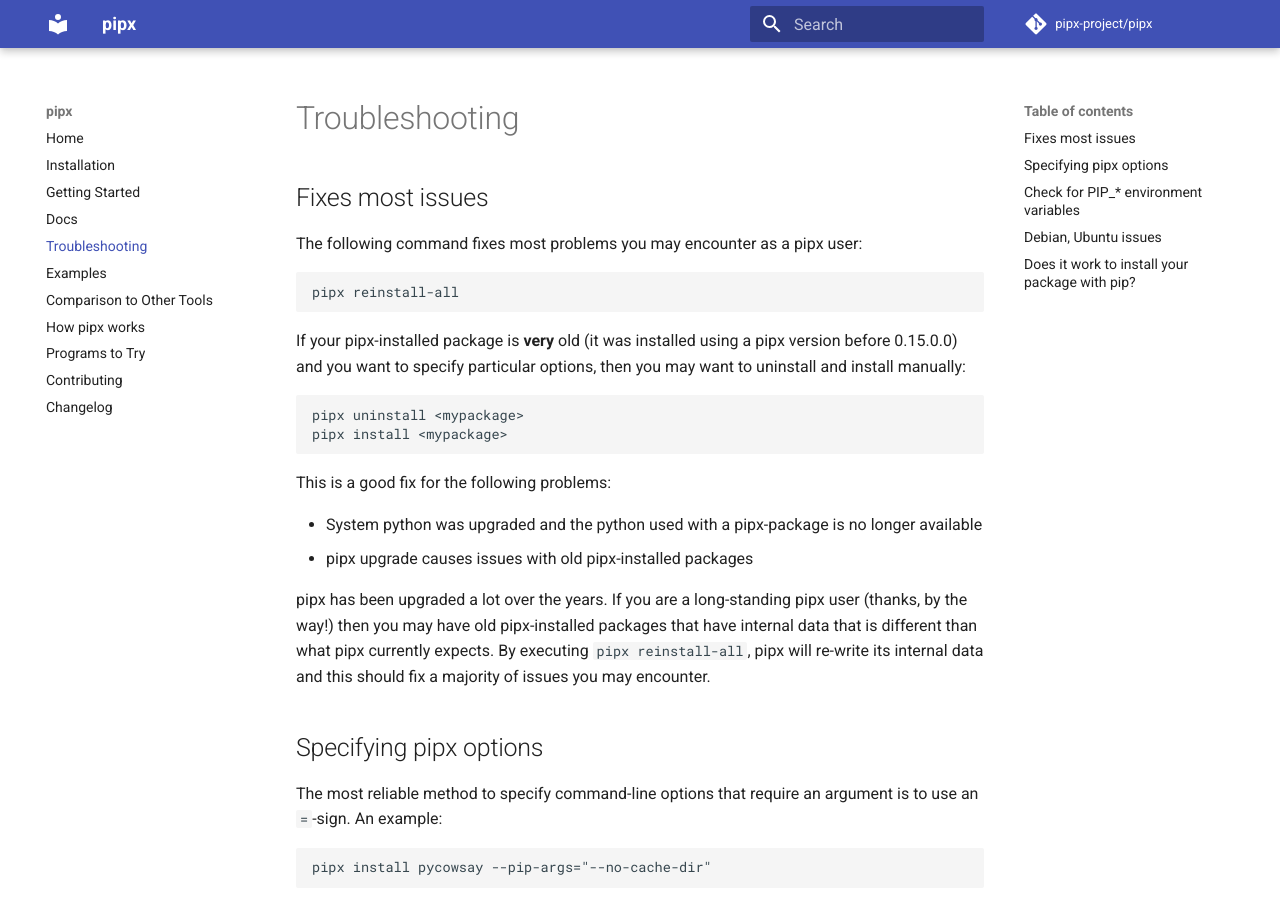
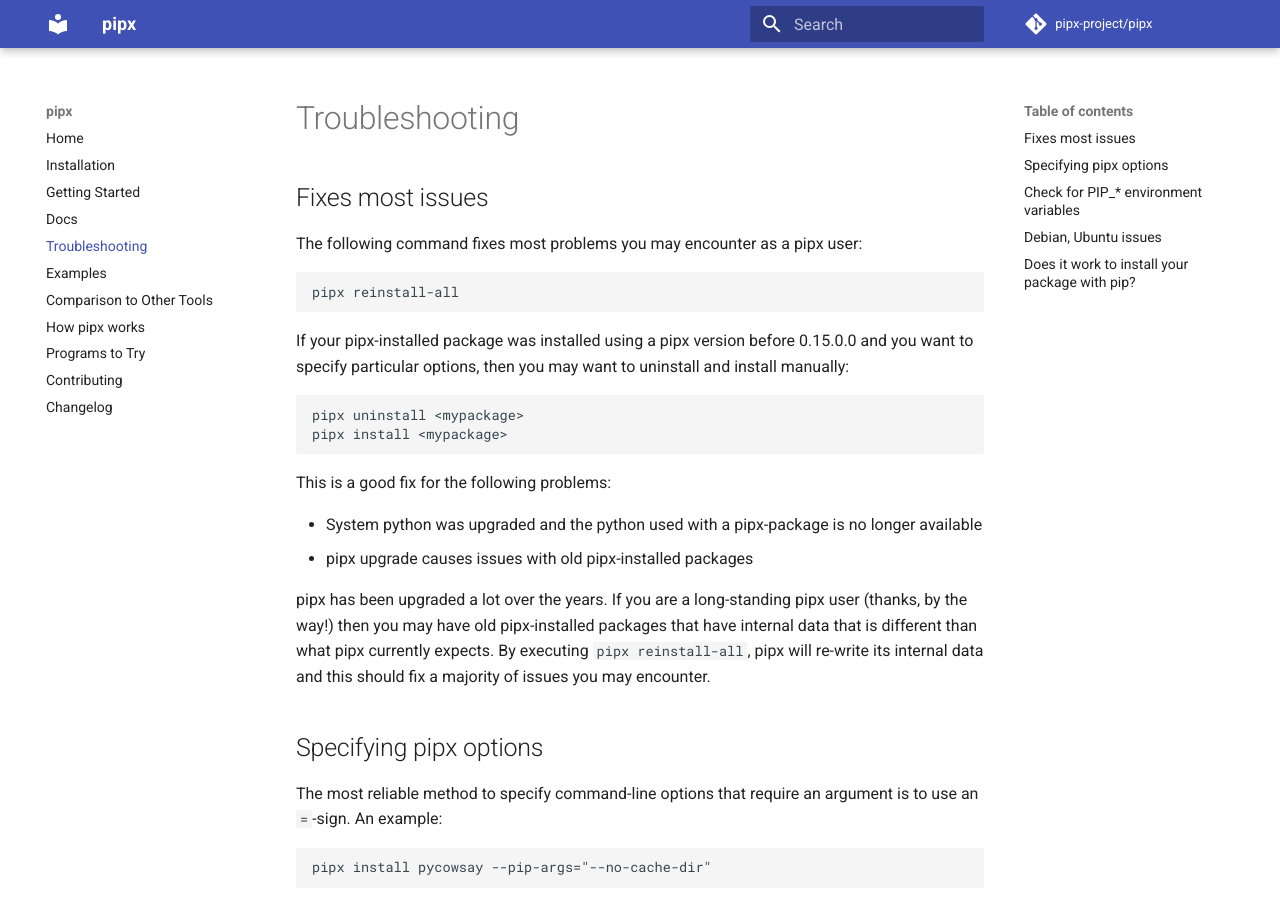
Before and after one commit to pypa/pipx, an MkDocs documentation site: the page built from docs/troubleshooting.md, in a window 1280 px wide and 900 px high. Built offline with MkDocs 1.6.1 and Material for MkDocs 9.7.7, drawn with Linux system fonts in a browser that asks for light colours; comment, search, counter and statistics services are not loaded.

Commit message:
Tighten up text.

````diff
--- a/docs/troubleshooting.md
+++ b/docs/troubleshooting.md
@@ -6,9 +6,9 @@
 pipx reinstall-all
 ```
 
-If your pipx-installed package is **very** old (it was installed using a pipx
-version before 0.15.0.0) and you want to specify particular options, then you
-may want to uninstall and install manually:
+If your pipx-installed package was installed using a pipx version before
+0.15.0.0 and you want to specify particular options, then you may want to
+uninstall and install manually:
 
 ```
 pipx uninstall <mypackage>
````
